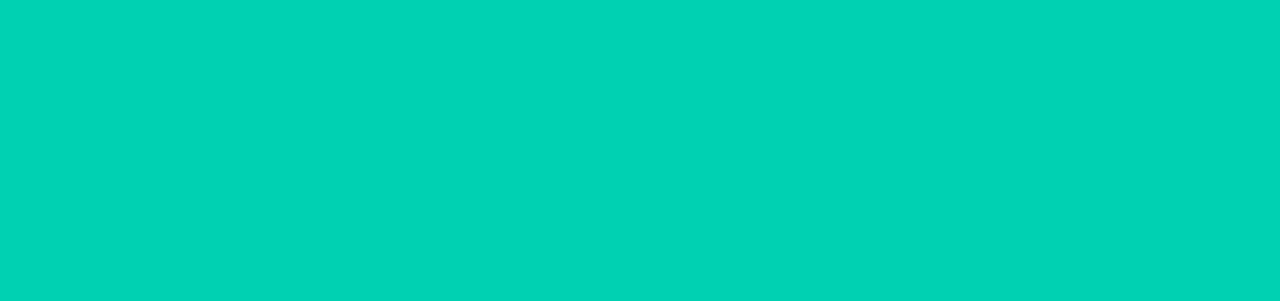
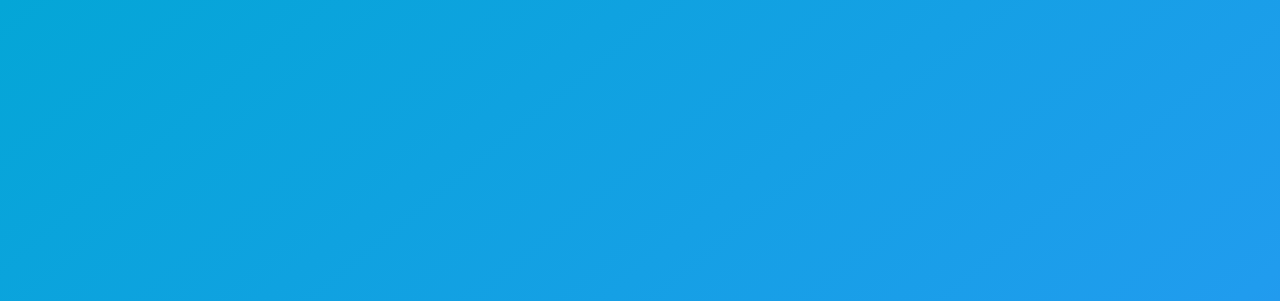
Before and after one commit to 0x539be/0x539be.github.io, a plain HTML site: page index.html in a window 1280 px wide. Shown: the top 301 px of the page. Drawn offline with nearby package versions, Linux system fonts and the light colour scheme.

Commit message:
Update index.html

```diff
--- a/index.html
+++ b/index.html
@@ -9,7 +9,7 @@
     <script defer src="https://use.fontawesome.com/releases/v5.0.7/js/all.js"></script>
   </head>
   <body>
-    <section class="hero is-primary is-fullheight">
+    <section class="hero is-info is-bold is-fullheight">
       <div class="hero-body has-text-centered">
         <div class="container">
           <h1 class="title" style="font-size: 5rem">
```
